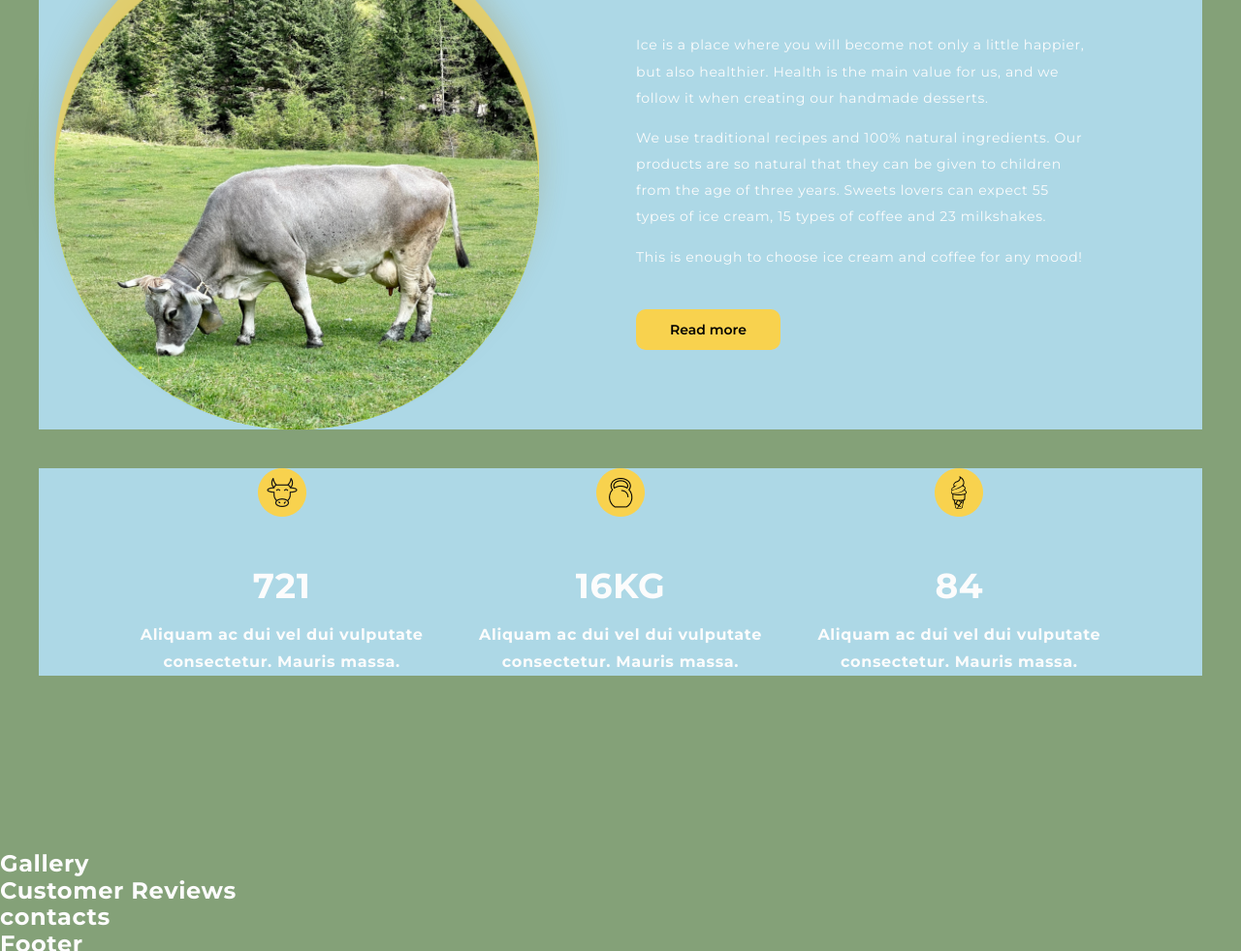
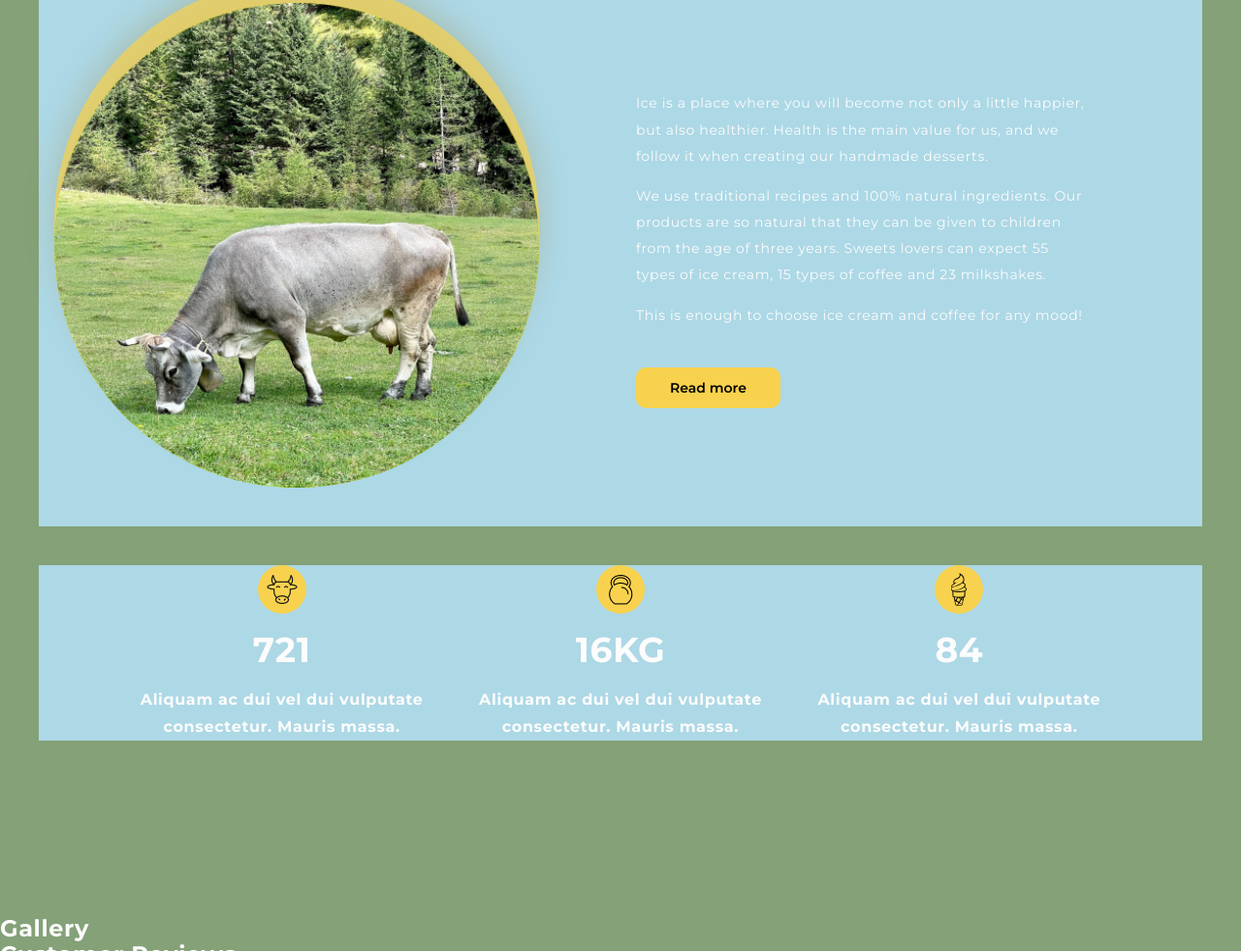
Before and after one commit to Hlafira/IceCream, a website built with Parcel: page src/index.html in a window 1280 px wide. Shown: the part 359-1340 px from the top of the page at 97% size. Built offline with nearby package versions, Linux system fonts and the light colour scheme; a web font is replaced by a local one.

Commit message:
fix advantages

```diff
--- a/src/partials/about.html
+++ b/src/partials/about.html
@@ -1,4 +1,4 @@
-<section id="about" class="section about">
+<section id="about" class="about">
   <div class="container about">
     <p class="title title_lable">Tradition and love</p>
     <h2 class="title title_header">How it’s made?</h2>
@@ -49,7 +49,7 @@
           This is enough to choose ice cream and coffee for any mood!
         </p>
 
-        <button class="button about" type="button">Read more</button>
+        <button class="button" type="button">Read more</button>
       </div>
     </div>
   </div>
--- a/src/partials/advantages.html
+++ b/src/partials/advantages.html
@@ -3,21 +3,28 @@
     <h2 class="visually-hidden">ADVANTAGES</h2>
     <ul class="advantages_list">
       <li class="advantages_item">
-        <p class="advantages_item cow"></p>
+        <div class="advantages_png cow">
+          <!-- <p class="advantages_item"></p> -->
+        </div>
         <h3 class="advantages_item title">721</h3>
         <p class="advantages_item text">
           Aliquam ac dui vel dui vulputate consectetur. Mauris massa.
         </p>
       </li>
       <li class="advantages_item">
-        <p class="advantages_item weight"></p>
+        <div class="advantages_png weight">
+          <!-- <p class="advantages_item"></p> -->
+        </div>
+
         <h3 class="advantages_item title">16KG</h3>
         <p class="advantages_item text">
           Aliquam ac dui vel dui vulputate consectetur. Mauris massa.
         </p>
       </li>
       <li class="advantages_item">
-        <p class="advantages_item ice"></p>
+        <div class="advantages_png ice">
+          <!-- <p class="advantages_item"></p> -->
+        </div>
         <h3 class="advantages_item title">84</h3>
         <p class="advantages_item text">
           Aliquam ac dui vel dui vulputate consectetur. Mauris massa.
--- a/src/sass/layout/_about.scss
+++ b/src/sass/layout/_about.scss
@@ -23,52 +23,15 @@
     line-height: 1.22;
   }
 }
-.section.about {
-  padding-top: 60px;
-  padding-bottom: 40px;
-}
 
 .title_lable {
   margin-bottom: 12px;
 }
 
-// .about_thumb_picture {
-//   position: relative;
-//   margin-left: auto;
-//   margin-right: auto;
-//   &::before {
-//     content: '';
-//     display: block;
-//     width: 278.19px;
-//     height: 278.19px;
-//     background: linear-gradient(
-//         0deg,
-//         rgba(248, 210, 78, 0.7),
-//         rgba(248, 210, 78, 0.7)
-//       ),
-//       #d9d9d9;
-//     box-shadow: 0px 4.48583px 16.8218px rgba(153, 114, 23, 0.25);
-//     border-radius: 140.182px;
-//   }
-// }
-
-// .about_picture {
-//   //   position: absolute;
-//   //   top: 20px;
-//   //   left: 0;
-//   //   display: block;
-//   //   width: 278.19px;
-//   //   height: 278.19px;
-//   width: 500px;
-//   height: 500px;
-//   border-radius: 50%;
-//   background-color: yellow;
-//   margin-left: auto;
-//   margin-right: auto;
-
-//   box-shadow: 0px -24px 0px rgba(248, 210, 78, 0.7),
-//     0px -32px 30px rgba(153, 114, 23, 0.25);
-// }
+.about {
+  padding-top: 60px;
+  padding-bottom: 40px;
+}
 
 @media screen and (max-width: 767px) {
   .title_header {
@@ -99,7 +62,7 @@
         0px -32px 30px rgba(153, 114, 23, 0.25);
     }
   }
-  .button.about {
+  .button {
     background-color: #f8d24e;
     align-items: center;
   }
@@ -140,7 +103,7 @@
       color: #fcfcfc;
     }
   }
-  .button.about {
+  .button {
     background-color: #f8d24e;
     margin-top: 26px;
     width: fit-content;
@@ -182,9 +145,47 @@
     }
   }
 
-  .button.about {
+  .button {
     background-color: #f8d24e;
     margin-top: 26px;
     width: fit-content;
   }
 }
+
+// .about_thumb_picture {
+//   position: relative;
+//   margin-left: auto;
+//   margin-right: auto;
+//   &::before {
+//     content: '';
+//     display: block;
+//     width: 278.19px;
+//     height: 278.19px;
+//     background: linear-gradient(
+//         0deg,
+//         rgba(248, 210, 78, 0.7),
+//         rgba(248, 210, 78, 0.7)
+//       ),
+//       #d9d9d9;
+//     box-shadow: 0px 4.48583px 16.8218px rgba(153, 114, 23, 0.25);
+//     border-radius: 140.182px;
+//   }
+// }
+
+// .about_picture {
+//   //   position: absolute;
+//   //   top: 20px;
+//   //   left: 0;
+//   //   display: block;
+//   //   width: 278.19px;
+//   //   height: 278.19px;
+//   width: 500px;
+//   height: 500px;
+//   border-radius: 50%;
+//   background-color: yellow;
+//   margin-left: auto;
+//   margin-right: auto;
+
+//   box-shadow: 0px -24px 0px rgba(248, 210, 78, 0.7),
+//     0px -32px 30px rgba(153, 114, 23, 0.25);
+// }
--- a/src/sass/layout/_advantages.scss
+++ b/src/sass/layout/_advantages.scss
@@ -20,40 +20,47 @@
       text-transform: uppercase;
       margin-bottom: 18px;
     }
-    & .text,
-    &_item {
+    & .text {
       margin-left: 45px;
       margin-right: 45px;
       font-size: 12px;
       line-height: 1.7;
+      letter-spacing: 0;
     }
-    .cow::before {
+
+    &_png {
+      margin-inline: auto;
+      padding: 7px;
+      width: 50px;
+      height: 50px;
+      border-radius: 50%;
+      background-color: var(--primary-btn-color);
+      margin-bottom: 16px;
+
+      &::before {
         content: '';
         display: inline-block;
-      width: 50px;
-      height: 50px;
-      margin-bottom: 16px;
-      background-image: url('../images/cow.png');
+        width: 36px;
+        height: 36px;
+        background-image: url('../images/advantages/cow.png');
       }
-    .weight::before {
+      &.weight::before {
         content: '';
         display: inline-block;
-      width: 50px;
-      height: 50px;
-      margin-bottom: 16px;
-      background-image: url('../images/weight.png');
+        width: 36px;
+        height: 36px;
+        background-image: url('../images/advantages/weight.png');
       }
-    .ice::before {
+      &.ice::before {
         content: '';
         display: inline-block;
-      width: 50px;
-      height: 50px;
-      margin-bottom: 16px;
-      background-image: url('../images/ice.png');
+        width: 36px;
+        height: 36px;
+        background-image: url('../images/advantages/ice-cream.png');
       }
     }
   }
-
+}
 @media screen and (min-width: 768px) {
   .section.advantages {
     padding-bottom: 204px;
@@ -83,29 +90,36 @@
       font-size: 14px;
       line-height: 1.74;
     }
-    .cow::before {
+    &_png {
+      margin-inline: auto;
+      padding: 7px;
+      width: 50px;
+      height: 50px;
+      border-radius: 50%;
+      background-color: var(--primary-btn-color);
+      margin-bottom: 16px;
+
+      &::before {
         content: '';
         display: inline-block;
-      width: 50px;
-      height: 50px;
-      margin-bottom: 32px;
-      background-image: url('../images/cow.png');
+        width: 36px;
+        height: 36px;
+        background-image: url('../images/advantages/cow.png');
       }
-    .weight::before {
+      &.weight::before {
         content: '';
         display: inline-block;
-      width: 50px;
-      height: 50px;
-      margin-bottom: 32px;
-      background-image: url('../images/weight.png');
+        width: 36px;
+        height: 36px;
+        background-image: url('../images/advantages/weight.png');
       }
-    .ice::before {
+      &.ice::before {
         content: '';
         display: inline-block;
-      width: 50px;
-      height: 50px;
-      margin-bottom: 32px;
-      background-image: url('../images/ice.png');
+        width: 36px;
+        height: 36px;
+        background-image: url('../images/advantages/ice-cream.png');
+      }
     }
   }
 }
@@ -139,29 +153,5 @@
       font-size: 16px;
       line-height: 1.76;
     }
-    .cow::before {
-      content: '';
-      display: inline-block;
-      width: 50px;
-      height: 50px;
-      margin-bottom: 40px;
-      background-image: url('../images/cow.png');
-    }
-    .weight::before {
-      content: '';
-      display: inline-block;
-      width: 50px;
-      height: 50px;
-      margin-bottom: 40px;
-      background-image: url('../images/weight.png');
-    }
-    .ice::before {
-      content: '';
-      display: inline-block;
-      width: 50px;
-      height: 50px;
-      margin-bottom: 40px;
-      background-image: url('../images/ice.png');
   }
 }
-}
```
Also changed, not shown: src/images/advantages/cow.png (added), src/images/advantages/ice-cream.png (added), src/images/advantages/weight.png (added). Lines whose indentation alone changed are shown as unchanged.
